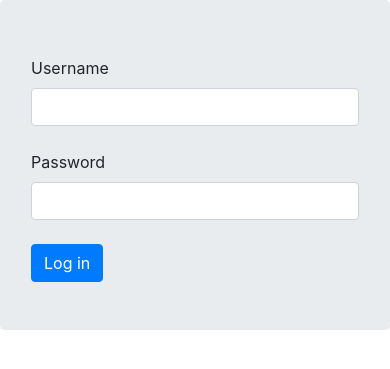
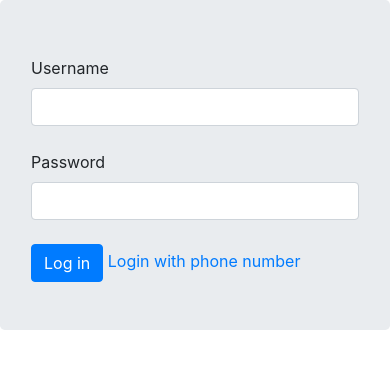
Before and after one commit to mohsenhsz/socialpy, a Django app: page /accounts/login/ in a window 390 px wide. Shown: the part 56-425 px from the top of the page. Run offline with Django 3.2, Linux system fonts and the light colour scheme.

Commit message:
Add login with phone number

```diff
--- a/accounts/forms.py
+++ b/accounts/forms.py
@@ -63,3 +63,16 @@ class EditProfileForm(forms.ModelForm):
             'bio': forms.Textarea(attrs={'class':'form-control'}),
             'age': forms.NumberInput(attrs={'class':'form-control'})
         }
+
+
+class PhoneLoginForm(forms.Form):
+    phone = forms.IntegerField()
+
+    def clean_phone(self):
+        phone = Profile.objects.filter(mobile=self.cleaned_data['phone'])
+        if not phone.exists():
+            raise forms.ValidationError('This phone number does not exists')
+        return self.cleaned_data['phone']
+
+class VerifyPhoneForm(forms.Form):
+    code = forms.IntegerField()
--- a/accounts/models.py
+++ b/accounts/models.py
@@ -8,6 +8,7 @@ class Profile(models.Model):
     user = models.OneToOneField(User, on_delete=models.CASCADE)
     bio = models.TextField(null=True, blank=True)
     age = models.PositiveSmallIntegerField(null=True, blank=True)
+    mobile = models.PositiveIntegerField(null=True, blank=True)
 
     def __str__(self):
         return self.user.username + "'s" + ' Profile'
--- a/accounts/templates/accounts/login.html
+++ b/accounts/templates/accounts/login.html
@@ -14,7 +14,7 @@
                 <label for="{{ form.password.id_for_label }}">Password</label>
                 {{ form.password }}
             </div></br>
-            <button class="btn btn-primary" type="submit" >Log in</button>
+            <button class="btn btn-primary" type="submit" >Log in</button><a href="{% url 'phone_login' %}"> Login with phone number</a>
         </form>
 </div>
 {% endblock %}
--- a/accounts/urls.py
+++ b/accounts/urls.py
@@ -10,4 +10,6 @@ urlpatterns = [
     path('edit_profile/<int:user_id>/', views.EditProfile, name='edit_profile'),
     path('follow/', views.Follow, name='follow'),
     path('unfollow/', views.Unfollow, name='unfollow'),
+    path('phone_login/', views.PhoneLogin, name='phone_login'),
+    path('verify/', views.VerifyPhone, name='verify_phone'),
 ]
--- a/accounts/views.py
+++ b/accounts/views.py
@@ -1,12 +1,14 @@
 from django.shortcuts import render, redirect, get_object_or_404
 from django.contrib.auth.models import User
-from .forms import UserLoginForm, UserRegisterationForm, EditProfileForm
+from .forms import UserLoginForm, UserRegisterationForm, EditProfileForm, PhoneLoginForm, VerifyPhoneForm
 from django.contrib.auth import authenticate, login, logout
 from django.contrib import messages
 from core.models import Post
 from accounts.models import Profile, Relation
 from django.contrib.auth.decorators import login_required
 from django.http import JsonResponse
+from kavenegar import *
+from random import randint
 
 
 def UserRegister(request):
@@ -109,3 +111,38 @@ def Unfollow(request):
             return JsonResponse({'status':'ok'})
         else:
             return JsonResponse({'status':'notexists'})
+
+
+def PhoneLogin(request):
+    if request.method == "POST":
+        form = PhoneLoginForm(request.POST)
+        if form.is_valid():
+            global phone, token
+            phone = f"0{form.cleaned_data['phone']}"
+            profile = get_object_or_404(Profile, mobile=phone)
+            user = User.objects.filter(profile__id=profile.id)
+            token = randint(1000,9999)
+            api = KavenegarAPI('55334B346B7049394D4C4B742F4348616733656D5165645A6669747A344B734478707257694977326763493D')
+            params = { 'sender' : '1000596446', 'receptor': phone, 'message': token }
+            api.sms_send(params)
+            return redirect('verify_phone')
+    else:
+        form = PhoneLoginForm()
+    return render(request, 'accounts/phone_login.html', {'form':form})
+
+
+def VerifyPhone(request):
+    if request.method == 'POST':
+        form = VerifyPhoneForm(request.POST)
+        if form.is_valid():
+            if token == form.cleaned_data['code']:
+                profile = get_object_or_404(Profile, mobile=phone)
+                user = get_object_or_404(User, profile__id=profile.id)
+                login(request, user)
+                messages.success(request, 'You loged in successfully', 'success')
+                return redirect('index')
+            else:
+                messages.error(request, 'Your code is wrong!', 'Warning')
+    else:
+        form = VerifyPhoneForm()
+    return render(request, 'accounts/verify_phone.html', {'form':form})
```
Also changed, not shown: accounts/templates/accounts/phone_login.html (added, +10 -0 lines), accounts/templates/accounts/verify_phone.html (added, +10 -0 lines).
